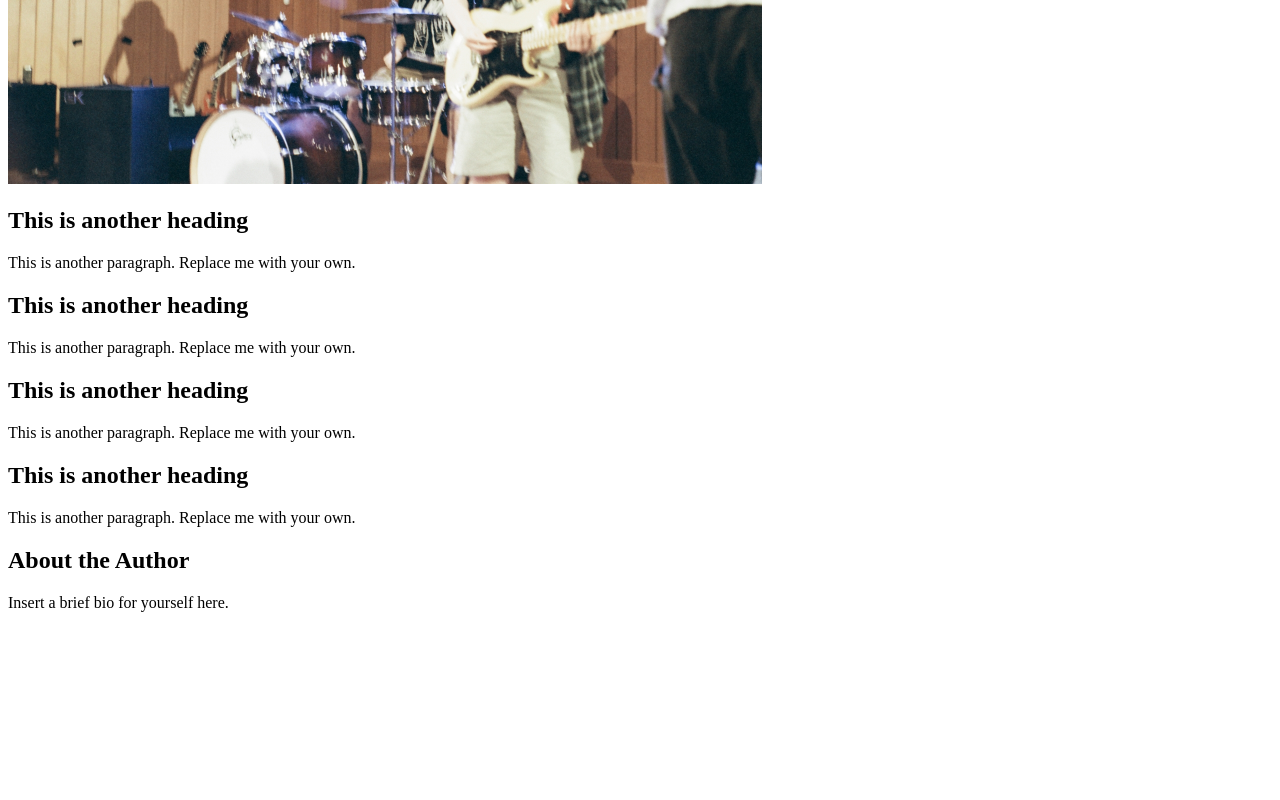
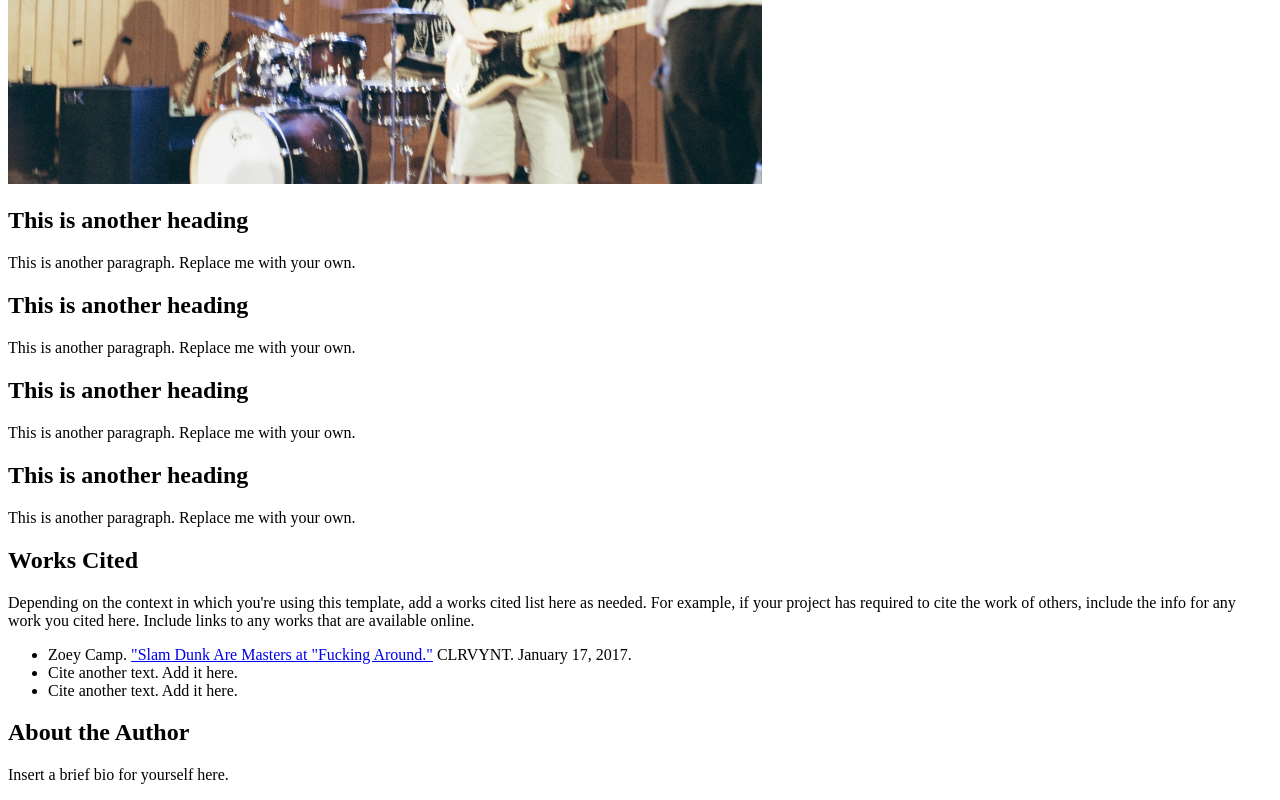
Before and after one commit to jloan/webpage-template, a plain HTML site: page index.html in a window 1280 px wide. Shown: the part 1255-2055 px from the top of the page. Before the commit the page ends 1883 px from the top, so only its background shows below. Drawn offline with Linux system fonts and the light colour scheme.

Commit message:
Update index.html

```diff
--- a/index.html
+++ b/index.html
@@ -11,10 +11,11 @@
 
 <!-- How-to use this template:
 
-    + You'll want to use a text editor to make changes to this template.
+    + You'll want to download this template and open it in a plain text editor.
     + Without altering the HTML tags, replace the text for the headers (if you want use them) and the paragaphs with your own.
-    + Add at least one piece of media in your wentext. This could be an image, a video, an piece of audio. To add a piece of media, you'll want to use the embed code provided by the sites hosting the media (YouTube, Bandcamp, etc.).
-    + If you want add a piece of media that isn't emdedable from the web (like the picture of my kid playing drums). You'll need to put the media file in the assets folder. Let me know if you want to do this, and I can help with the HTML.
+    + Add multiple pieces of media in your wentext. This could be an image, a video, an piece of audio. To add a piece of media, you'll want to use the embed code provided by the sites hosting the media (YouTube, Bandcamp, etc.).
+    + If you want add a piece of media that isn't emdedable from the web (like the picture of my kid playing drums -- which is a personal photo not available on the web). You'll need to put the media file in the "assets" folder and replace the file name in the <img src> tag. If you need help trouvleshooting this, let me know if you want to do this, and I can help with the HTML.
+    + Add a list of works cited as needed. No need to use an official format, just be sure to include relvant info about the work (author, title, publication date, etc.) and a hyperlink to the text if its available on the web.
     + Add a short bio for yourself at the foot of your text.
 -->
 
@@ -64,6 +65,16 @@ Below is an embed code from YouTube. Insert embed codes into your text to includ
 
   <p>This is another paragraph. Replace me with your own.</p>
 
+  <h2>Works Cited</h2>
+
+  <p>Depending on the context in which you're using this template, add a works cited list here as needed. For example, if your project has required to cite the work of others, include the info for any work you cited here. Include links to any works that are available online.</p>
+
+<ul>
+  <li>Zoey Camp. <a href="https://clrvynt.com/slam-dunk-premiere/">"Slam Dunk Are Masters at "Fucking Around."</a> CLRVYNT. January 17, 2017.</li>
+  <li>Cite another text. Add it here.</li>
+  <li>Cite another text. Add it here.</li>
+</ul>
+
   <h2>About the Author</h2>
 
   <p>Insert a brief bio for yourself here.</p>
```
